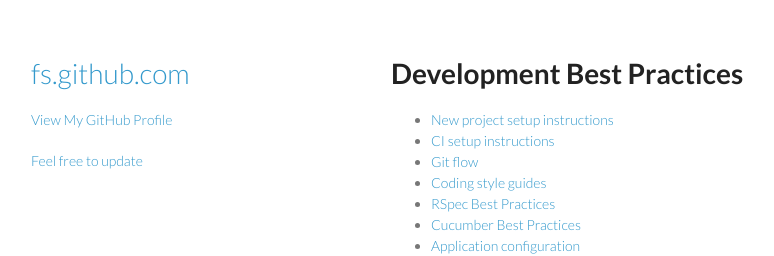
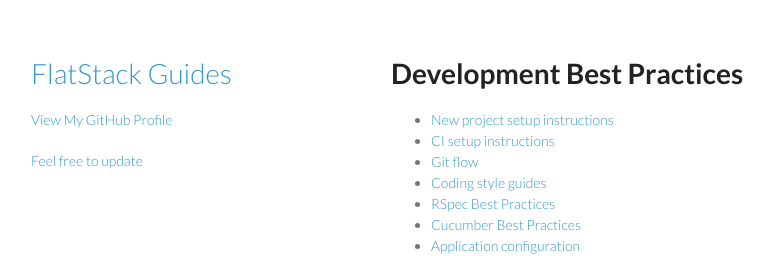
Before and after one commit to mike-burns/fs.github.com, a Jekyll site: the page built from index.md, in a window 1280 px wide. Shown: the top 256 px of the page, without its empty margins (179-953 px from the left). Built offline with Jekyll 4.4.1, drawn with Linux system fonts in a browser that asks for light colours.

Commit message:
Update title in layout

```diff
--- a/_layouts/default.html
+++ b/_layouts/default.html
@@ -3,7 +3,7 @@
   <head>
     <meta charset="utf-8">
     <meta http-equiv="X-UA-Compatible" content="chrome=1">
-    <title>fs.github.com</title>
+    <title>FlatStack Guides</title>
 
     <link rel="stylesheet" href="/stylesheets/styles.css">
     <link rel="stylesheet" href="/stylesheets/pygment_trac.css">
@@ -16,7 +16,7 @@
     <div class="wrapper">
       <header>
         <h1>
-          <a href="/">fs.github.com</a>
+          <a href="/">FlatStack Guides</a>
         </h1>
         <p></p>
         <p class="view"><a href="https://github.com/fs">View My GitHub Profile</a></p>
```
